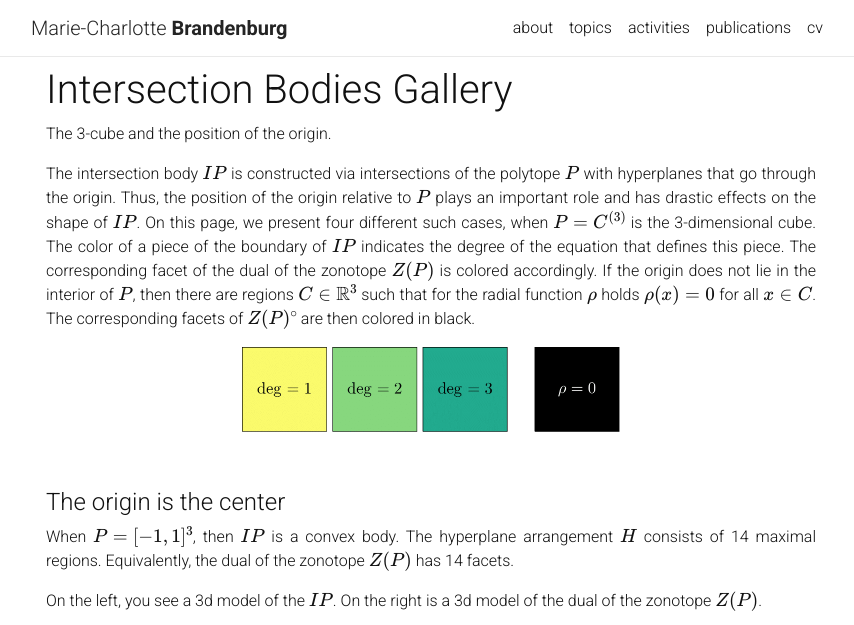
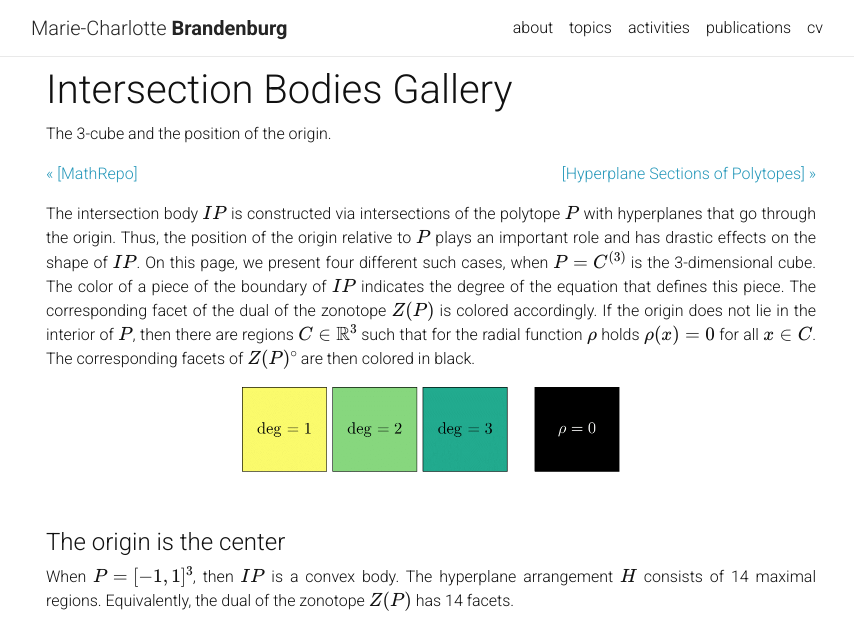
Before and after one commit to mariebrandenburg/mariebrandenburg.github.io, a Jekyll site: the page built from _projects/intersection-bodies-gallery.md, in a window 1280 px wide and 900 px high, cut to the strip 0-625 px from the top of the window. Shown: the whole strip, without its empty margins (209-1063 px from the left). Built offline with Jekyll 4.4.1, drawn with Linux system fonts in a browser that asks for light colours; nearby versions of some CDN libraries; comment, search, counter and statistics services are not loaded; a style sheet for code colours, icons or effects is not loaded; some of the changed text lies outside the part shown.

Commit message:
link to mathrepo

```diff
--- a/_projects/intersection-bodies-gallery.md
+++ b/_projects/intersection-bodies-gallery.md
@@ -9,6 +9,16 @@ toc: false
 # mathrepo: https://mathrepo.mis.mpg.de/intersection-bodies
 # arxiv: https://arxiv.org/abs/2110.05996
 ---
+
+
+
+<p style="text-align:left;">
+    <a href="https://mathrepo.mis.mpg.de/intersection-bodies">&laquo; [MathRepo]</a>
+    <span style="float:right;">
+        <a href="../intersection-buddies/">[Hyperplane Sections of Polytopes] &raquo;</a>
+    </span>
+</p>
+
 
 
 The intersection body $$IP$$ is constructed via intersections of the polytope $$P$$ with hyperplanes that go through the origin. Thus, the position of the origin relative to $$P$$ plays an important role and has drastic effects on the shape of $$IP$$.
@@ -142,3 +152,14 @@
 #### The origin lies outside of $$C^{(3)}$$ ####
 
 The shape of the intersection body is not uniquely determined if the origin lies outside the polytope. It it still relevant *where* outside the polytope the origin lies, i.e. whether the origin is a point beyond a facet, edge or vertex. Depending on the case, the shape of the intersection body will be similar to one of the above, i.e. just like when the origin lies on the respective face. In this case, on some regions the radial function will be zero. This phenomenon can already be seen in previous example, where the origin is a vertex of the cube.
+
+
+&nbsp;
+
+
+<p style="text-align:left;">
+    <a href="https://mathrepo.mis.mpg.de/intersection-bodies">&laquo; [MathRepo]</a>
+    <span style="float:right;">
+        <a href="../intersection-buddies/">[Hyperplane Sections of Polytopes] &raquo;</a>
+    </span>
+</p>
```
